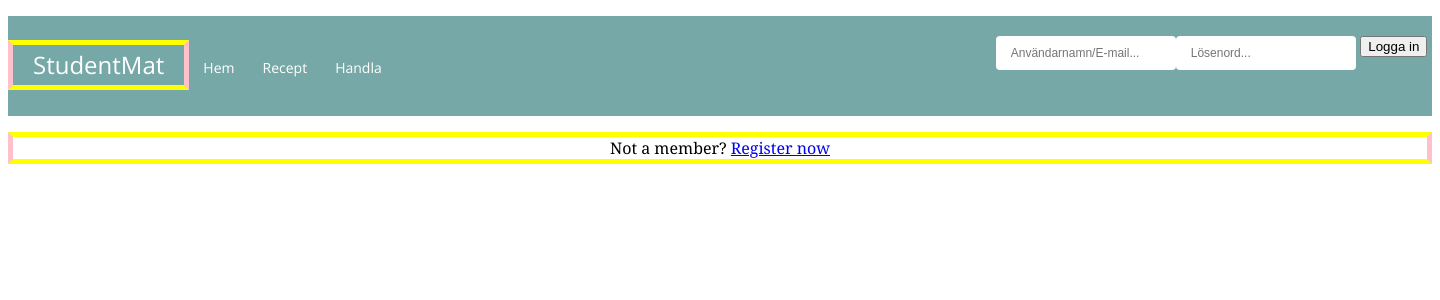
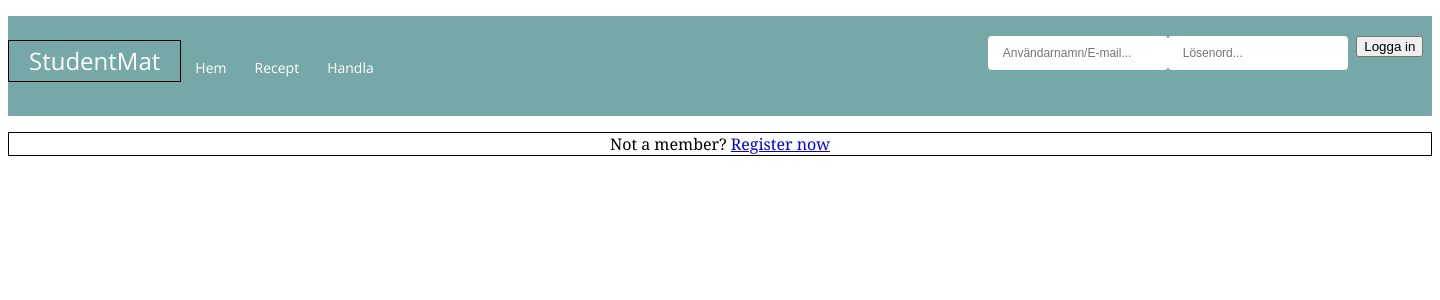
Before and after one commit to ThanitaSongvilay/del-hors-project, a PHP site: page / in a window 1440 px wide. Shown: the top 300 px of the page. Run offline with PHP 8.4, Linux system fonts and the light colour scheme.

Commit message:
Update styles.css

```diff
--- a/Deláhors-Projekt/assets/css/styles.css
+++ b/Deláhors-Projekt/assets/css/styles.css
@@ -145,6 +145,5 @@ grid-gap: 5px 5px;
 p{
   font-family: Georgia, 'Times New Roman', Times, serif;
   color: black;
-  border: 5px solid pink;
-  border-block-color: yellow;
+  border: 1px solid black;
 }
```
